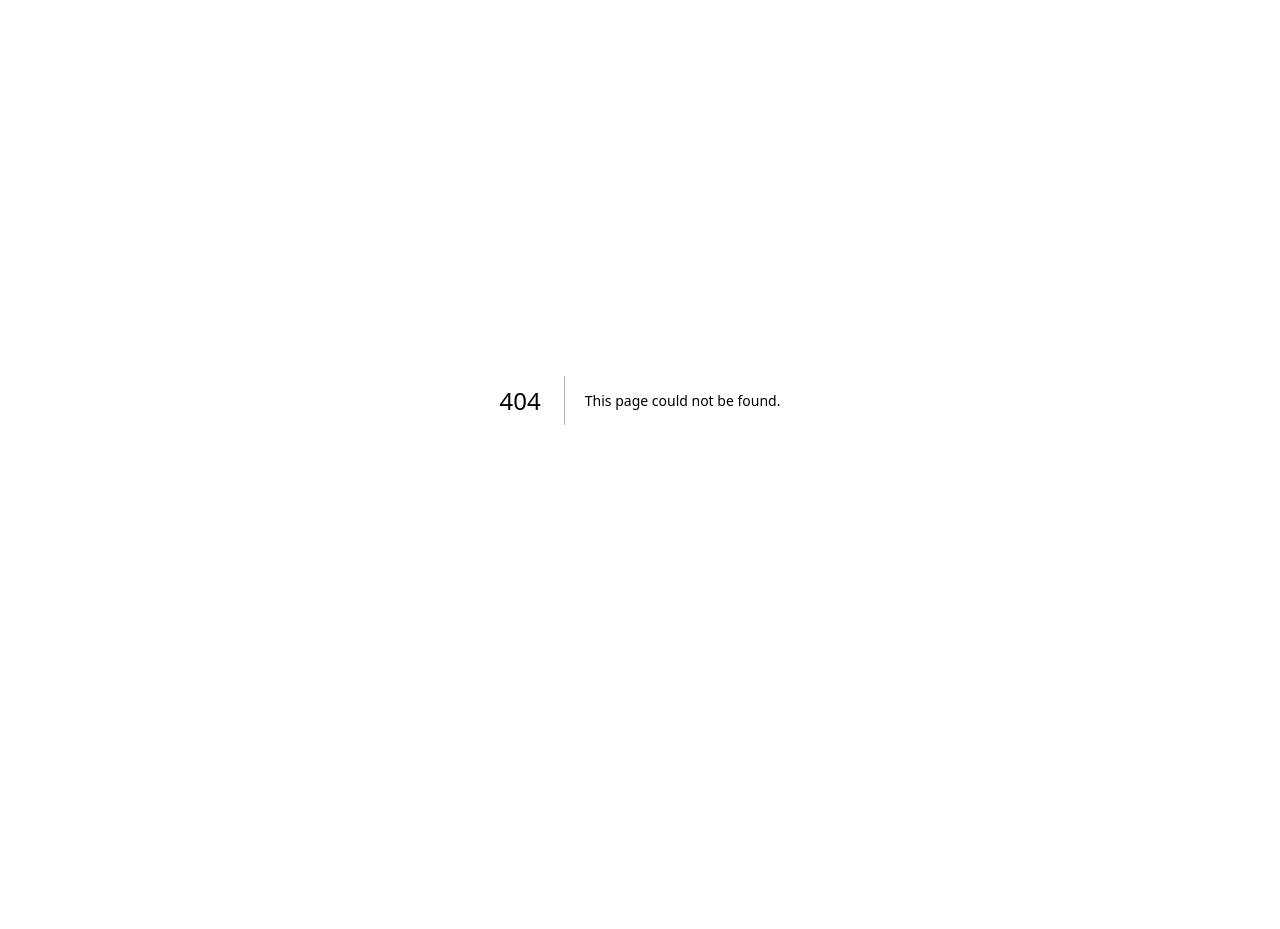
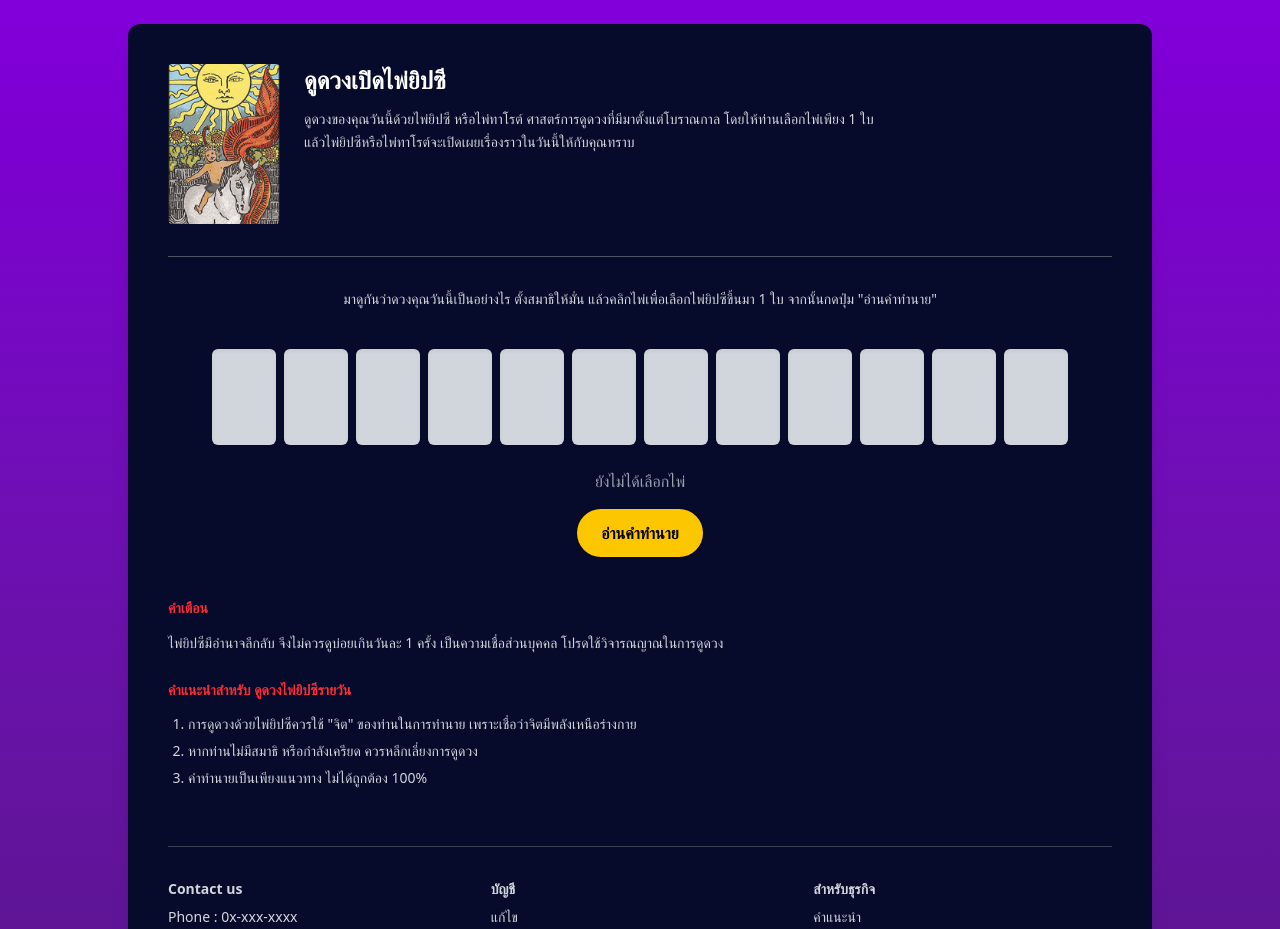
Before and after one commit to pacharasuwaphat-ui/LukTiChai_Frontend, a Next.js app: page /fortune/card in a window 1280 px wide. Before the commit this address had no page. Shown: the top 929 px of the page. Before the commit the page ends 800 px from the top, so only its background shows below. Built offline with nearby package versions, Linux system fonts and the light colour scheme.

Commit message:
fortune ui

```diff
--- /dev/null
+++ b/app/fortune/card/page.js
@@ -0,0 +1,110 @@
+export default function Home() {
+  return (
+    <div className="min-h-screen bg-gradient-to-b from-purple-700 to-purple-900 flex items-center justify-center p-6">
+
+      <div className="bg-[#070B2B] text-white rounded-xl w-full max-w-5xl p-10 shadow-xl">
+
+        {/* Header */}
+        <div className="flex gap-6 items-start">
+          <img
+            src="/SunCard.png"
+            alt="sun card"
+            className="w-28 h-40 object-cover rounded"
+          />
+
+          <div>
+            <h1 className="text-2xl font-bold mb-3">ดูดวงเปิดไพ่ยิปซี</h1>
+            <p className="text-gray-300 text-sm leading-relaxed max-w-xl">
+              ดูดวงของคุณวันนี้ด้วยไพ่ยิปซี หรือไพ่ทาโรต์ ศาสตร์การดูดวงที่มีมาตั้งแต่โบราณกาล
+              โดยให้ท่านเลือกไพ่เพียง 1 ใบ แล้วไพ่ยิปซีหรือไพ่ทาโรต์จะเปิดเผยเรื่องราวในวันนี้ให้กับคุณทราบ
+            </p>
+          </div>
+        </div>
+
+        <hr className="my-8 border-gray-600" />
+
+        {/* Instruction */}
+        <p className="text-gray-300 text-sm text-center mb-10">
+          มาดูกันว่าดวงคุณวันนี้เป็นอย่างไร ตั้งสมาธิให้มั่น
+          แล้วคลิกไพ่เพื่อเลือกไพ่ยิปซีขึ้นมา 1 ใบ จากนั้นกดปุ่ม
+          "อ่านคำทำนาย"
+        </p>
+
+        {/* Cards */}
+        <div className="flex justify-center gap-2 mb-6 flex-wrap">
+          {Array.from({ length: 12 }).map((_, i) => (
+            <div
+              key={i}
+              className="w-16 h-24 bg-gray-300 rounded-md shadow-inner hover:scale-105 transition cursor-pointer"
+            />
+          ))}
+        </div>
+
+        <p className="text-center text-gray-400 mb-4">
+          ยังไม่ได้เลือกไพ่
+        </p>
+
+        {/* Button */}
+        <div className="flex justify-center mb-10">
+          <button className="bg-yellow-400 text-black font-semibold px-6 py-3 rounded-full shadow hover:bg-yellow-300 transition">
+            อ่านคำทำนาย
+          </button>
+        </div>
+
+        {/* Warning */}
+        <div className="text-sm text-gray-300 leading-relaxed space-y-3">
+          <p className="text-red-500 font-semibold">คำเตือน</p>
+          <p>
+            ไพ่ยิปซีมีอำนาจลึกลับ จึงไม่ควรดูบ่อยเกินวันละ 1 ครั้ง
+            เป็นความเชื่อส่วนบุคคล โปรดใช้วิจารณญาณในการดูดวง
+          </p>
+
+          <p className="text-red-500 font-semibold mt-6">
+            คำแนะนำสำหรับ ดูดวงไพ่ยิปซีรายวัน
+          </p>
+
+          <ul className="list-decimal pl-5 space-y-1">
+            <li>
+              การดูดวงด้วยไพ่ยิปซีควรใช้ "จิต" ของท่านในการทำนาย
+              เพราะเชื่อว่าจิตมีพลังเหนือร่างกาย
+            </li>
+            <li>
+              หากท่านไม่มีสมาธิ หรือกำลังเครียด ควรหลีกเลี่ยงการดูดวง
+            </li>
+            <li>
+              คำทำนายเป็นเพียงแนวทาง ไม่ได้ถูกต้อง 100%
+            </li>
+          </ul>
+        </div>
+
+        {/* Footer */}
+        <div className="mt-14 border-t border-gray-700 pt-8 grid grid-cols-3 gap-6 text-sm text-gray-300">
+
+          <div>
+            <h3 className="font-semibold mb-2">Contact us</h3>
+            <p>Phone : 0x-xxx-xxxx</p>
+            <p>Facebook : xxxx</p>
+          </div>
+
+          <div>
+            <h3 className="font-semibold mb-2">บัญชี</h3>
+            <p>แก้ไข</p>
+            <p>ประวัติการทำนาย</p>
+            <p>สิทธิประโยชน์</p>
+          </div>
+
+          <div>
+            <h3 className="font-semibold mb-2">สำหรับธุรกิจ</h3>
+            <p>คำแนะนำ</p>
+            <p>แนะนำวัตถุมงคล</p>
+          </div>
+        </div>
+
+        <p className="text-center text-gray-400 text-xs mt-8">
+          © 2026 Luck Ti Chai | พ่อหมอดูดวงสำหรับคุณ
+        </p>
+
+      </div>
+    </div>
+  );
+}
```
Also changed, not shown: public/SunCard.png (added).
